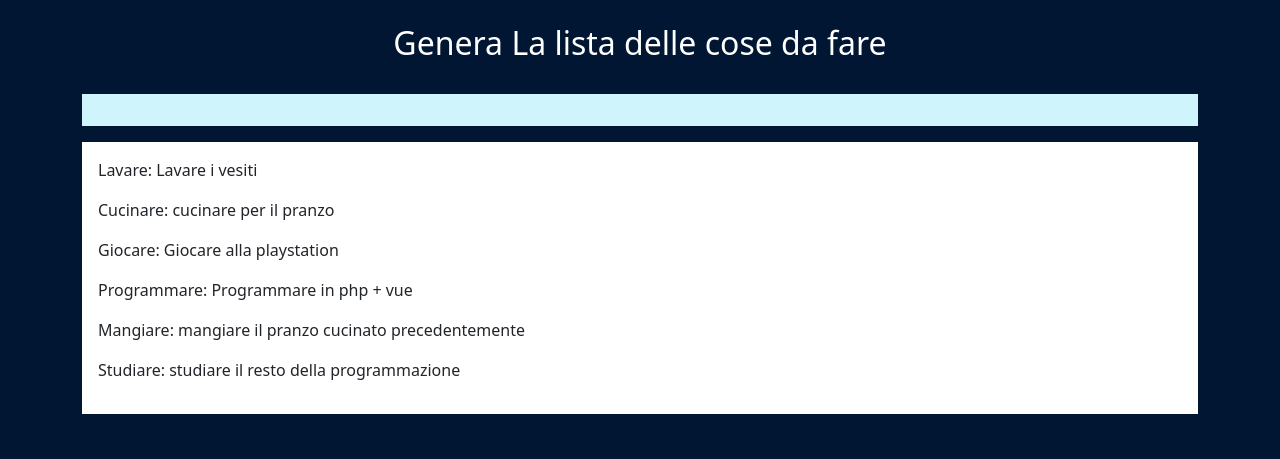
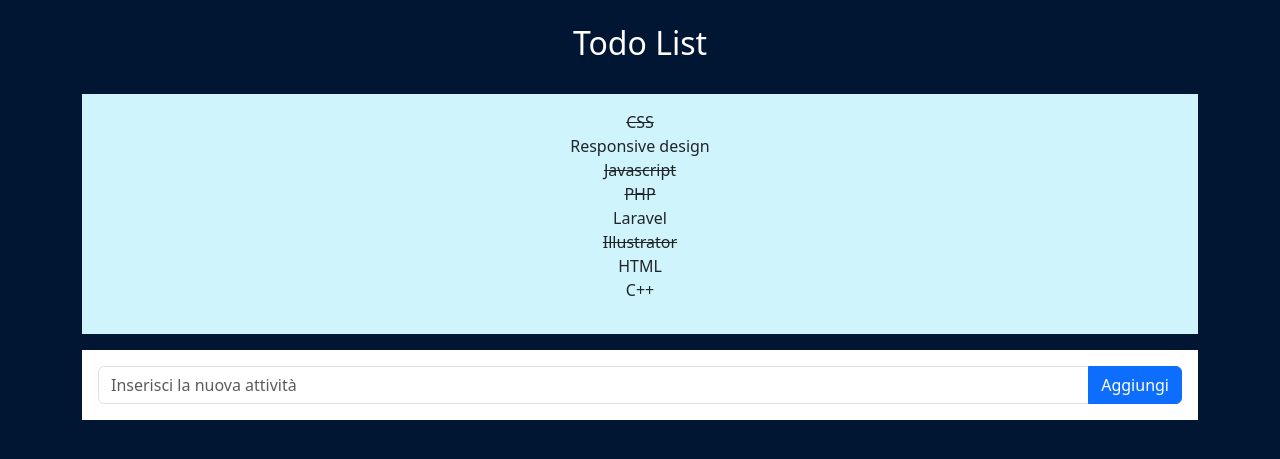
Before and after one commit to MathiasChirivi/php-todo-list-json, a PHP site: page / in a window 1280 px wide. Shown: the top 459 px of the page. Run offline with PHP 8.4, Linux system fonts and the light colour scheme; some libraries are stand-ins or nearby versions.

Commit message:
fix code

```diff
--- a/api.php
+++ b/api.php
@@ -1,32 +1,29 @@
 <?php
-    $students = [
-        [
-            'name' => 'Lavare',
-            'description' => 'Lavare i vesiti'
-        ],
-        [
-            'name' => 'Cucinare',
-            'description' => 'cucinare per il pranzo'
-        ],
-        [
-            'name' => 'Giocare',
-            'description' => 'Giocare alla playstation'
-        ],
-        [
-            'name' => 'Programmare',
-            'description' => 'Programmare in php + vue'
-        ],
-        [
-            'name' => 'Mangiare',
-            'description' => 'mangiare il pranzo cucinato precedentemente'
-        ],
-        [
-            'name' => 'Studiare',
-            'description' => 'studiare il resto della programmazione'
-        ],
-    ];
+header('Content-Type: application/json');
 
-    header('Content-Type: application/json');
-    $stringaConDati = json_encode($students);
-    echo $stringaConDati;
- ?>
+$todoList = file_get_contents("dati.json");
+
+$todoListDati = json_decode($todoList, true);
+
+if( isset($_POST['newTask']) ) {
+    $nameObject = $_POST["newTask"];
+
+    $newObject = array(
+        "text" => $nameObject,
+        "done" => false
+    );
+
+    $todoListDati[] = $newObject;
+    file_put_contents("dati.json", json_encode($todoListDati) );
+} else if (isset($_POST['change'])){
+    $changeIndex = $_POST['index'];
+    $todoListDati[$changeIndex]['done'] = !$todoListDati[$changeIndex]['done'];
+    file_put_contents("dati.json", json_encode($todoListDati) );
+
+}
+
+$todoList = json_encode($todoListDati);
+
+echo $todoList;
+
+?>
--- /dev/null
+++ b/dati.json
@@ -0,0 +1 @@
+[{"text":"CSS","done":true},{"text":"Responsive design","done":false},{"text":"Javascript","done":true},{"text":"PHP","done":true},{"text":"Laravel","done":false},{"text":"Illustrator","done":true},{"text":"HTML","done":false},{"text":"C++","done":false}]
--- a/index.php
+++ b/index.php
@@ -1,24 +1,28 @@
 <!DOCTYPE html>
 <html lang="en">
+
 <head>
     <meta charset="UTF-8">
+    <meta http-equiv="X-UA-Compatible" content="IE=edge">
     <meta name="viewport" content="width=device-width, initial-scale=1.0">
-    <title>php-todo-list-json</title>
-    <!--add  AXIOS -->
-    <script src="https://cdnjs.cloudflare.com/ajax/libs/axios/0.20.0/axios.min.js"></script>
-    <!-- Add Bootstrap -->
-    <link href="https://cdn.jsdelivr.net/npm/bootstrap@5.3.0/dist/css/bootstrap.min.css" rel="stylesheet" integrity="sha384-9ndCyUaIbzAi2FUVXJi0CjmCapSmO7SnpJef0486qhLnuZ2cdeRhO02iuK6FUUVM" crossorigin="anonymous">
+    <title>PHP + Vue</title>
+
+    <script src="https://unpkg.com/vue@3/dist/vue.global.js"></script>
+    <script src="https://unpkg.com/axios/dist/axios.min.js"></script>
+
+    <link rel="stylesheet" href="https://cdn.jsdelivr.net/npm/bootstrap@5.3.0/dist/css/bootstrap.min.css">
     <link rel="stylesheet" href="style.css">
-    <!-- add Vue -->
-    <script src="https://unpkg.com/vue@3/dist/vue.global.js"></script>
+
 </head>
+
 <body>
+
     <div id="app">
         <header>
             <div class="container text-center">
                 <div class="row">
                     <div class="col-auto m-auto p-4">
-                    <h2 class="text-white">Genera La lista delle cose da fare</h2>
+                        <h2 class="text-white">Todo List</h2>
                     </div>
                 </div>
             </div>
@@ -28,6 +32,10 @@
                 <div class="col-12">
                     <div class="container-fluid bg-info-subtle">
                         <div class="p-3 d-flex justify-content-center ">
+                            <ul class="list-unstyled text-center" v-if="todoList.length">
+                                <li v-for="(item, i) in todoList" @click="toggleTask(i)" :class="{'text-decoration-line-through' : item.done}">{{ item.text }}</li>
+                            </ul>
+                            <h2 v-else>Nessun dato da visualizzare</h2>
                         </div>
                     </div>
                 </div>
@@ -36,19 +44,17 @@
                 <div class="col-12">
                     <div class="container-fluid bg-white p-3">
                         <div class="d-flex flex-column">
-                        <ul class="list-unstyled" v-for="student in students">
-                            <li>{{ student.name }}: {{ student.description }}</li>
-                        </ul>
+                            <div class="input-group">
+                                <input v-model="newTask" @keyup.enter="addNewTask" type="text" class="form-control" placeholder="Inserisci la nuova attività">
+                                <button @click="addNewTask" class="btn btn-primary">Aggiungi</button>
+                            </div>
                         </div>
                     </div>
                 </div>
             </div>
         </main>
+    </div>
+    <script src="./main.js"></script>
 
-
-    </div>
-
-    <script src="main.js"></script>
-    <script src="https://cdn.jsdelivr.net/npm/bootstrap@5.3.0/dist/js/bootstrap.bundle.min.js" integrity="sha384-geWF76RCwLtnZ8qwWowPQNguL3RmwHVBC9FhGdlKrxdiJJigb/j/68SIy3Te4Bkz" crossorigin="anonymous"></script>
 </body>
 </html>
```
Also changed, not shown: main.js (+36 -7 lines), style.css (line endings or trailing spaces). Lines whose indentation alone changed are shown as unchanged.
